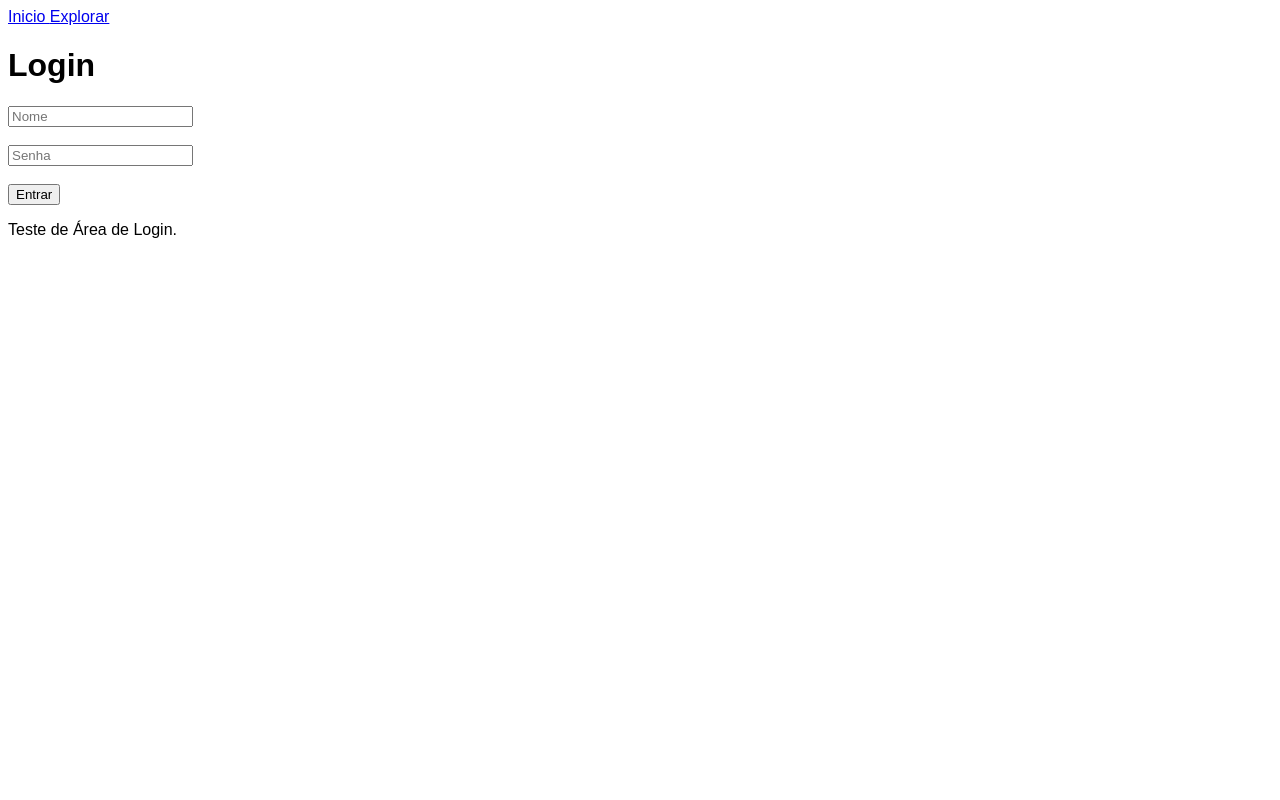
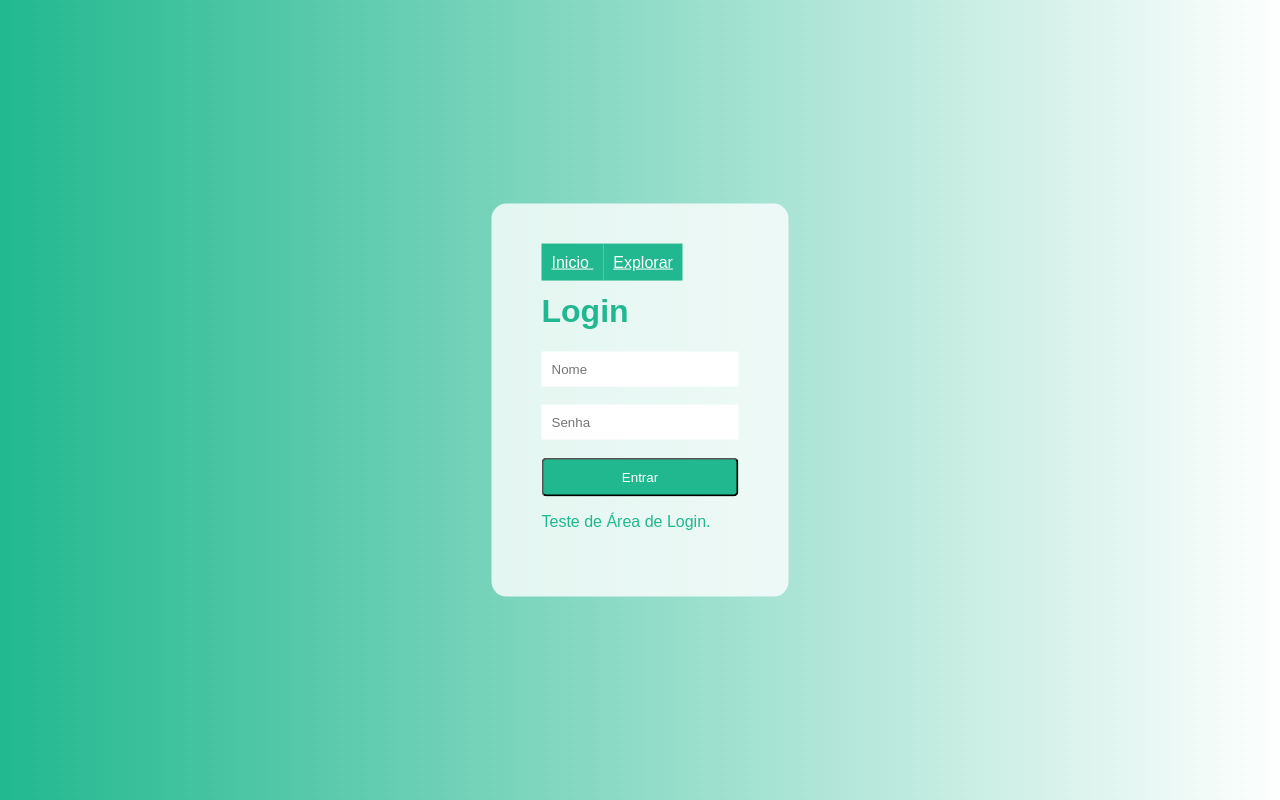
Before and after one commit to Mrzekkler/meu-primeiro-site, a plain HTML site: page index.html in a window 1280 px wide. Drawn offline with Linux system fonts and the light colour scheme.

Commit message:
Add files via upload

```diff
--- a/index.html
+++ b/index.html
@@ -7,16 +7,46 @@
     <meta charset="UTF-8">
     <meta name="viewport" content="width=device-width, initial-scale=1.0">
     <title>Login - Vision</title>
+    <meta name="description" content="Esse é o meu primeiro site!">
+    <meta name="keywords" content="programação,html,css">
+    <meta name="author" content="Luan R.">
     <style>
     body{
         font-family:arial, helvetica, sans-serif;
+        background-image: linear-gradient(45deg,#21b88f,white);
+    }
+    div{
+        background-color: #ffffffcc;
+        position: absolute;
+        top: 50%;
+        left: 50%;
+        transform: translate(-50%, -50%);
+        padding: 50px;
+        border-radius: 15px;
+        color: #21b88f;
+    }
+        input{
+        padding: 10px;
+        border: none
+    }
+    button{
+        border-radius: 5px;
+        padding: 10px;
+        background-color: #21b88f;
+        color: white;
+        width: 100%;
     }
 
+    button:hover{
+        background-color: #22c79b;
+    }
+    a{
+        padding: 10px;
+        background-color: #21b88f;
+        color: white;
+    }
 
     </style>
-    <meta name="description" content="Esse é o meu primeiro site!">
-    <meta name="keywords" content="programação,html,css">
-    <meta name="author" content="Luan R.">
 
     <body>
         <div>
```
